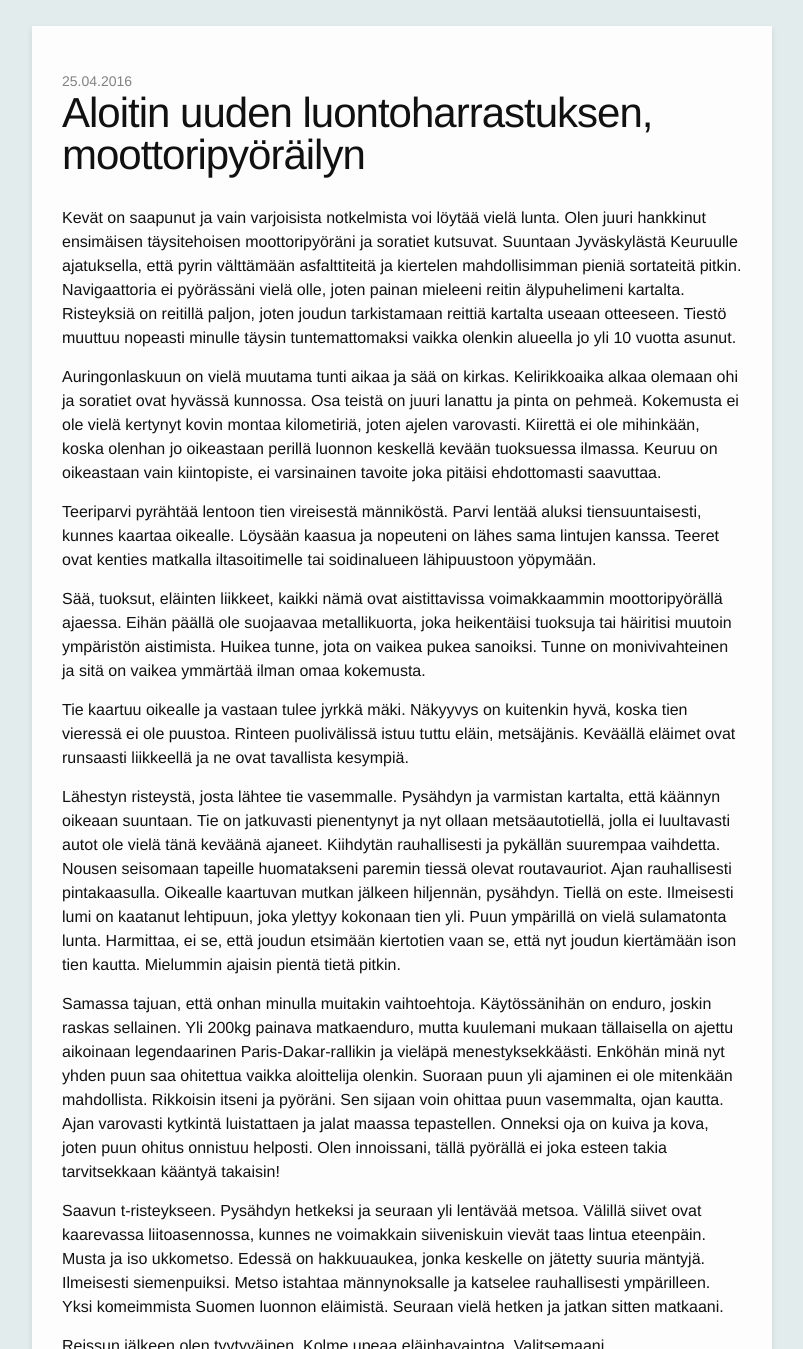
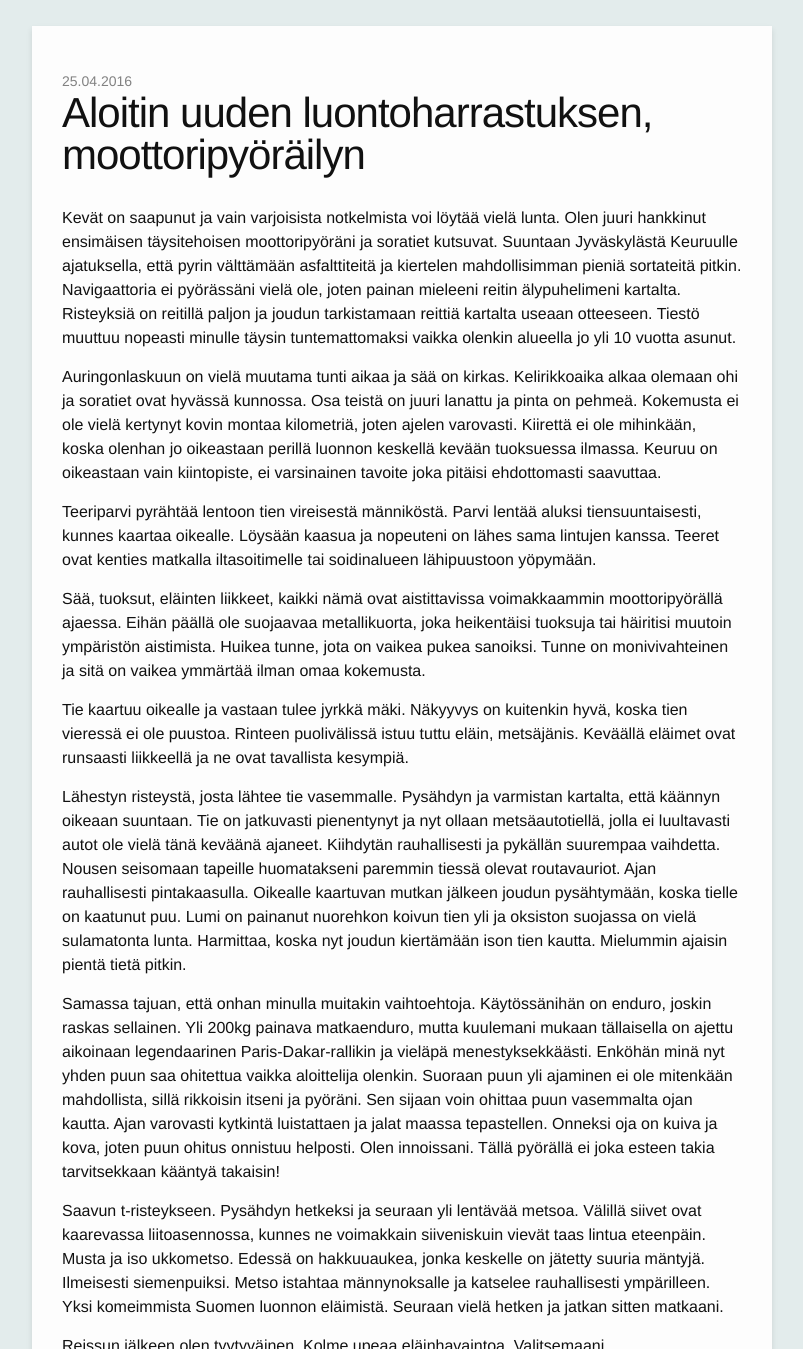
Before and after one commit to seikkailuendurolla/seikkailuendurolla.github.io, a Jekyll site: the page built from _posts/2016-04-25-aloitin-uuden-luontoharrastuksen.md, in a window 1280 px wide and 1400 px high, scrolled down 554 px, cut to the strip 51-1400 px from the top of the window. Shown: the whole strip, without its empty margins (238-1041 px from the left). Built offline with Jekyll 4.4.1, drawn with Linux system fonts in a browser that asks for light colours; some web fonts are replaced; comment, search, counter and statistics services are not loaded.

Commit message:
Kirjoitus virheiden korjausta ja tekstiä sujuvammaksi

```diff
--- a/_posts/2016-04-25-aloitin-uuden-luontoharrastuksen.md
+++ b/_posts/2016-04-25-aloitin-uuden-luontoharrastuksen.md
@@ -6,9 +6,9 @@ header_image_style: "background-image: url('/assets/matkaenduro-laavu.jpg')"
 post_image: /assets/matkaenduro-laavu.jpg
 ---
 
-Kevät on saapunut ja vain varjoisista notkelmista voi löytää vielä lunta. Olen juuri hankkinut ensimäisen täysitehoisen moottoripyöräni ja soratiet kutsuvat. Suuntaan Jyväskylästä Keuruulle ajatuksella, että pyrin välttämään asfalttiteitä ja kiertelen mahdollisimman pieniä sortateitä pitkin. Navigaattoria ei pyörässäni vielä olle, joten painan mieleeni reitin älypuhelimeni kartalta. Risteyksiä on reitillä paljon, joten joudun tarkistamaan reittiä kartalta useaan otteeseen. Tiestö muuttuu nopeasti minulle täysin tuntemattomaksi vaikka olenkin alueella jo yli 10 vuotta asunut.
+Kevät on saapunut ja vain varjoisista notkelmista voi löytää vielä lunta. Olen juuri hankkinut ensimäisen täysitehoisen moottoripyöräni ja soratiet kutsuvat. Suuntaan Jyväskylästä Keuruulle ajatuksella, että pyrin välttämään asfalttiteitä ja kiertelen mahdollisimman pieniä sortateitä pitkin. Navigaattoria ei pyörässäni vielä ole, joten painan mieleeni reitin älypuhelimeni kartalta. Risteyksiä on reitillä paljon ja joudun tarkistamaan reittiä kartalta useaan otteeseen. Tiestö muuttuu nopeasti minulle täysin tuntemattomaksi vaikka olenkin alueella jo yli 10 vuotta asunut.
 
-Auringonlaskuun on vielä muutama tunti aikaa ja sää on kirkas. Kelirikkoaika alkaa olemaan ohi ja soratiet ovat hyvässä kunnossa. Osa teistä on juuri lanattu ja pinta on pehmeä. Kokemusta ei ole vielä kertynyt kovin montaa kilometiriä, joten ajelen varovasti. Kiirettä ei ole mihinkään, koska olenhan jo oikeastaan perillä luonnon keskellä kevään tuoksuessa ilmassa. Keuruu on oikeastaan vain kiintopiste, ei varsinainen tavoite joka pitäisi ehdottomasti saavuttaa.
+Auringonlaskuun on vielä muutama tunti aikaa ja sää on kirkas. Kelirikkoaika alkaa olemaan ohi ja soratiet ovat hyvässä kunnossa. Osa teistä on juuri lanattu ja pinta on pehmeä. Kokemusta ei ole vielä kertynyt kovin montaa kilometriä, joten ajelen varovasti. Kiirettä ei ole mihinkään, koska olenhan jo oikeastaan perillä luonnon keskellä kevään tuoksuessa ilmassa. Keuruu on oikeastaan vain kiintopiste, ei varsinainen tavoite joka pitäisi ehdottomasti saavuttaa.
 
 Teeriparvi pyrähtää lentoon tien vireisestä männiköstä. Parvi lentää aluksi tiensuuntaisesti, kunnes kaartaa oikealle. Löysään kaasua ja nopeuteni on lähes sama lintujen kanssa. Teeret ovat kenties matkalla iltasoitimelle tai soidinalueen lähipuustoon yöpymään.
 
@@ -16,11 +16,11 @@ Sää, tuoksut, eläinten liikkeet, kaikki nämä ovat aistittavissa voimakkaamm
 
 Tie kaartuu oikealle ja vastaan tulee jyrkkä mäki. Näkyyvys on kuitenkin hyvä, koska tien vieressä ei ole puustoa. Rinteen puolivälissä istuu tuttu eläin, metsäjänis. Keväällä eläimet ovat runsaasti liikkeellä ja ne ovat tavallista kesympiä.
 
-Lähestyn risteystä, josta lähtee tie vasemmalle. Pysähdyn ja varmistan kartalta, että käännyn oikeaan suuntaan. Tie on jatkuvasti pienentynyt ja nyt ollaan metsäautotiellä, jolla ei luultavasti autot ole vielä tänä keväänä ajaneet. Kiihdytän rauhallisesti ja pykällän suurempaa vaihdetta. Nousen seisomaan tapeille huomatakseni paremin tiessä olevat routavauriot. Ajan rauhallisesti pintakaasulla. Oikealle kaartuvan mutkan jälkeen hiljennän, pysähdyn. Tiellä on este. Ilmeisesti lumi on kaatanut lehtipuun, joka ylettyy kokonaan tien yli. Puun ympärillä on vielä sulamatonta lunta. Harmittaa, ei se, että joudun etsimään kiertotien vaan se, että nyt joudun kiertämään ison tien kautta. Mielummin ajaisin pientä tietä pitkin.
+Lähestyn risteystä, josta lähtee tie vasemmalle. Pysähdyn ja varmistan kartalta, että käännyn oikeaan suuntaan. Tie on jatkuvasti pienentynyt ja nyt ollaan metsäautotiellä, jolla ei luultavasti autot ole vielä tänä keväänä ajaneet. Kiihdytän rauhallisesti ja pykällän suurempaa vaihdetta. Nousen seisomaan tapeille huomatakseni paremmin tiessä olevat routavauriot. Ajan rauhallisesti pintakaasulla. Oikealle kaartuvan mutkan jälkeen joudun pysähtymään, koska tielle on kaatunut puu. Lumi on painanut nuorehkon koivun tien yli ja oksiston suojassa on vielä sulamatonta lunta. Harmittaa, koska nyt joudun kiertämään ison tien kautta. Mielummin ajaisin pientä tietä pitkin.
 
-Samassa tajuan, että onhan minulla muitakin vaihtoehtoja. Käytössänihän on enduro, joskin raskas sellainen. Yli 200kg painava matkaenduro, mutta kuulemani mukaan tällaisella on ajettu aikoinaan legendaarinen Paris-Dakar-rallikin ja vieläpä menestyksekkäästi. Enköhän minä nyt yhden puun saa ohitettua vaikka aloittelija olenkin. Suoraan puun yli ajaminen ei ole mitenkään mahdollista. Rikkoisin itseni ja pyöräni. Sen sijaan voin ohittaa puun vasemmalta, ojan kautta. Ajan varovasti kytkintä luistattaen ja jalat maassa tepastellen. Onneksi oja on kuiva ja kova, joten puun ohitus onnistuu helposti. Olen innoissani, tällä pyörällä ei joka esteen takia tarvitsekkaan kääntyä takaisin!
+Samassa tajuan, että onhan minulla muitakin vaihtoehtoja. Käytössänihän on enduro, joskin raskas sellainen. Yli 200kg painava matkaenduro, mutta kuulemani mukaan tällaisella on ajettu aikoinaan legendaarinen Paris-Dakar-rallikin ja vieläpä menestyksekkäästi. Enköhän minä nyt yhden puun saa ohitettua vaikka aloittelija olenkin. Suoraan puun yli ajaminen ei ole mitenkään mahdollista, sillä rikkoisin itseni ja pyöräni. Sen sijaan voin ohittaa puun vasemmalta ojan kautta. Ajan varovasti kytkintä luistattaen ja jalat maassa tepastellen. Onneksi oja on kuiva ja kova, joten puun ohitus onnistuu helposti. Olen innoissani. Tällä pyörällä ei joka esteen takia tarvitsekkaan kääntyä takaisin!
 
-Saavun t-risteykseen. Pysähdyn hetkeksi ja seuraan yli lentävää metsoa. Välillä siivet ovat kaarevassa liitoasennossa, kunnes ne voimakkain siiveniskuin vievät taas lintua eteenpäin. Musta ja iso ukkometso. Edessä on hakkuuaukea, jonka keskelle on jätetty suuria mäntyjä. Ilmeisesti siemenpuiksi. Metso istahtaa männynoksalle ja  katselee rauhallisesti ympärilleen. Yksi komeimmista Suomen luonnon eläimistä. Seuraan vielä hetken ja jatkan sitten matkaani.
+Saavun t-risteykseen. Pysähdyn hetkeksi ja seuraan yli lentävää metsoa. Välillä siivet ovat kaarevassa liitoasennossa, kunnes ne voimakkain siiveniskuin vievät taas lintua eteenpäin. Musta ja iso ukkometso. Edessä on hakkuuaukea, jonka keskelle on jätetty suuria mäntyjä. Ilmeisesti siemenpuiksi. Metso istahtaa männynoksalle ja katselee rauhallisesti ympärilleen. Yksi komeimmista Suomen luonnon eläimistä. Seuraan vielä hetken ja jatkan sitten matkaani.
 
 Reissun jälkeen olen tyytyväinen. Kolme upeaa eläinhavaintoa. Valitsemaani mootoripyöräilylajiin yhdistyy luonnon seuraamiseen tavalla, jota en etukäteen hoksannut ajatella!
 
@@ -30,4 +30,4 @@ Kirjoitus perustuu tositapahtumiin ja ajoittuu noin kuuden vuoden taakse, jolloi
 
 Kirjoituksillani haluan jakaa kokemustani moottoripyöräilyn aloittamista harkitseville tai äskettäin harrastuksen aloittaneille. Teksteistäni on varmaankin hyötyä myös kokeneemmille kuskeille, mikäli seikkailuenduro on vielä tuntematon tyylilaji.
 
-Voit tilata sähköpostiisi ilmoituksen uusista kirjoituksista syöttämällä sähköpostiosoitteesi sivun alalaidassa olevaan kenttään. "Tilaa"-napin painamisen jälkeen sähköpostiisi lähetetään vielä vahvistusviesti. Vahvista osoitteesi painamalla sähköpostiisi saamaasi linkkiä "Vahvista liittymisesi sähköpostilistallemme napauttamalla tästä".
+Voit tilata sähköpostiisi ilmoituksen uusista kirjoituksista syöttämällä sähköpostiosoitteesi sivun alalaidassa olevaan kenttään. “Tilaa”-napin painamisen jälkeen sähköpostiisi lähetetään vielä vahvistusviesti. Vahvista osoitteesi painamalla sähköpostiisi saamaasi linkkiä “Vahvista liittymisesi sähköpostilistallemme napauttamalla tästä”.
```
